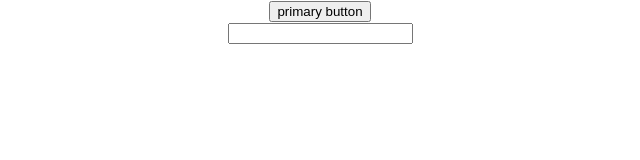
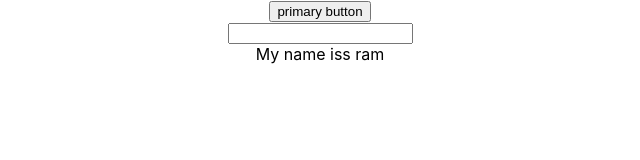
Before and after one commit to DivyarajsinhRana/typescript, a React (Create React App) app in the folder typing-class/: page / in a window 1280 px wide. Shown: the top 160 px of the page, without its empty margins (320-960 px from the left). Built offline with nearby package versions, Linux system fonts and the light colour scheme.

Commit message:
Using Props of another component

```diff
--- a/typing-class/src/App.tsx
+++ b/typing-class/src/App.tsx
@@ -7,6 +7,7 @@ import RandomNumber from "./component/class/Restriction/RandomNumber"
 import Toast from "./component/TemplateLiteral/Toast"
 import Button from "./component/HTML/Button"
 import Input from "./component/HTML/Input"
+import CustomComponent from "./component/HTML/CustomComponent"
 const data = [{
   id :1,
   first : "premraj",
@@ -33,6 +34,7 @@ const App = () => {
       {/* <Toast  position="center"/> */}
       <Button variant="primary" onClick={()=> console.log("Hello world")} > primary button</Button>
       <Input onChange = {(e)=>console.log(e.target.value)}/>
+      <CustomComponent  message="My name iss ram"/>
     </div>
   )
 }
--- /dev/null
+++ b/typing-class/src/component/HTML/CustomComponent.tsx
@@ -0,0 +1,12 @@
+import React, { ComponentProps } from 'react'
+import Counter from '../class/Counter'
+
+const CustomComponent = (props : ComponentProps<typeof Counter>) => {
+    return (
+        <div>
+            {props.message}
+        </div>
+    )
+}
+
+export default CustomComponent
```
